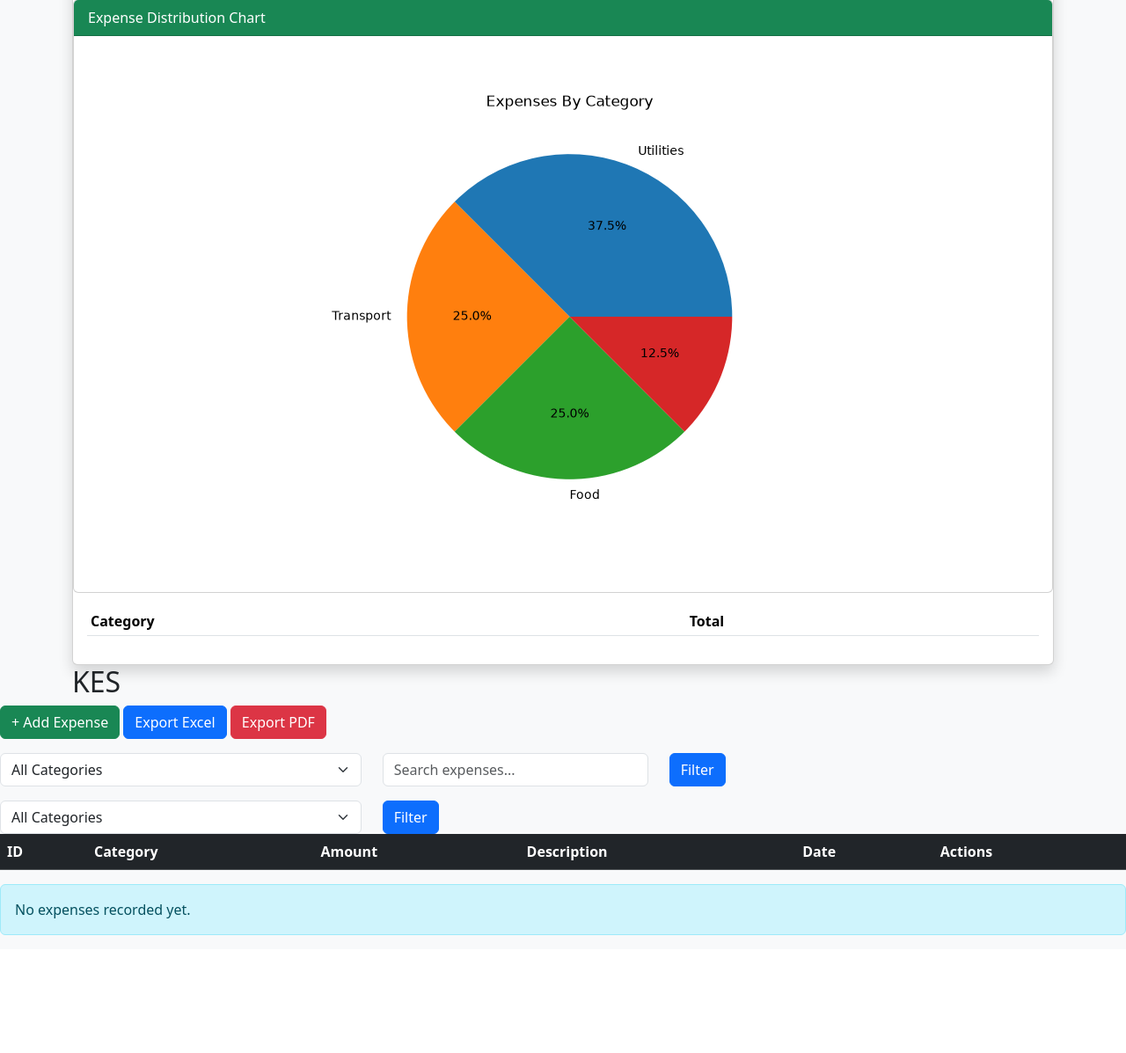
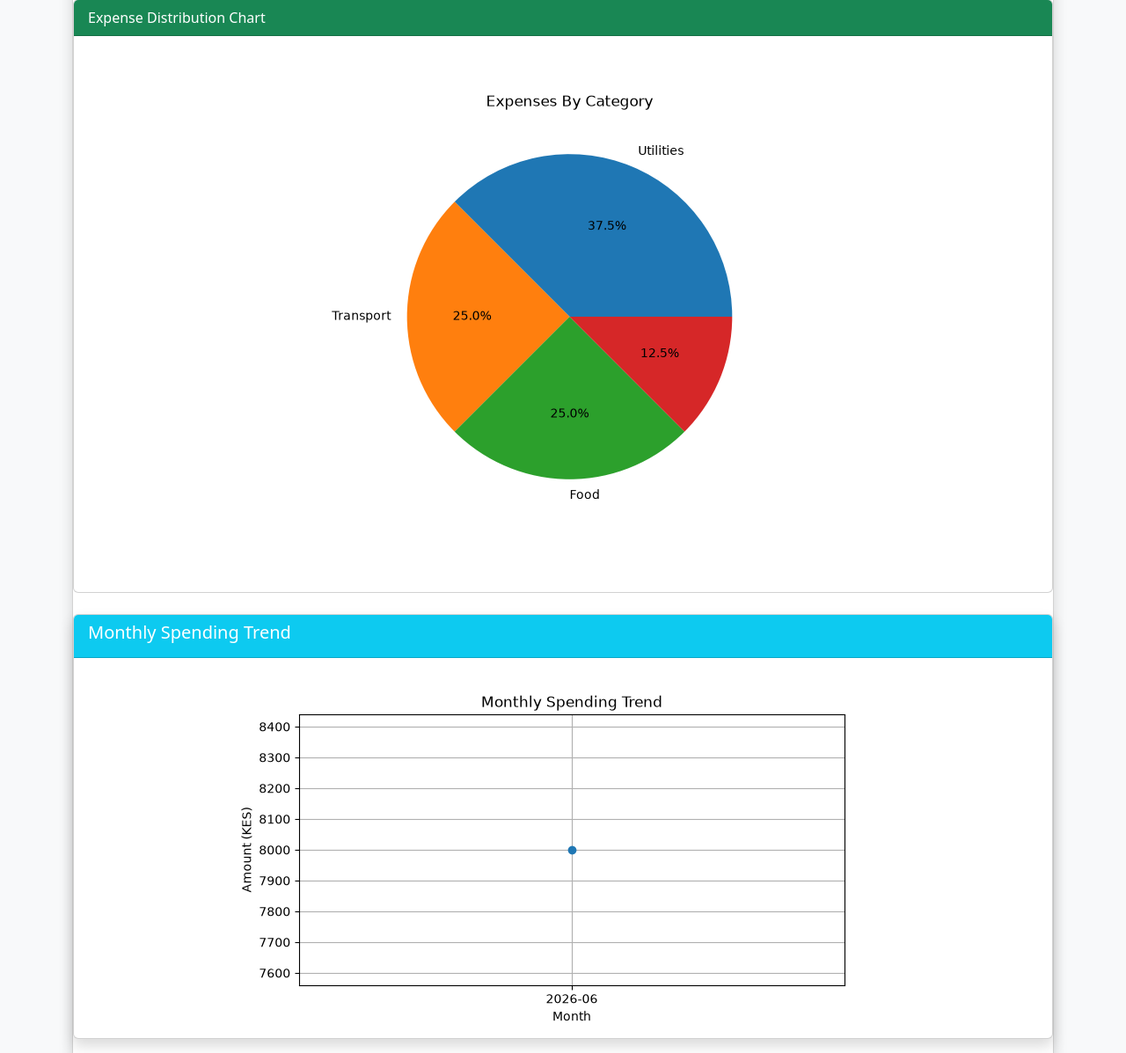
Before and after one commit to michaelmugeni/personal-expense-tracker, a Flask app: template templates/dashboard.html in a window 1280 px wide. Shown: the part 609-1806 px from the top of the page at 88% size. Before the commit the page ends 1672 px from the top, so only its background shows below. Run offline with Flask 3, Linux system fonts and the light colour scheme; the template is opened without the code that fills it, so the values that code supplies are empty.

Commit message:
monthly spending trend chart added

```diff
--- a/app.py
+++ b/app.py
@@ -207,6 +207,25 @@ def dashboard():
     """, (
         session['user_id'],
     )).fetchall()
+
+    monthly_totals = cursor.execute("""
+        SELECT
+            strftime('%Y-%m', expense_date) AS month,
+            SUM(amount) AS total
+        FROM expenses
+        WHERE user_id = ?
+        GROUP BY month
+        ORDER BY month
+    """, (
+        session['user_id'],
+    )).fetchall()
+    months = []
+    totals = []
+
+    for row in monthly_totals:
+       months.append(row['month'])
+       totals.append(float(row['total']))
+
         # GENERATE PIE CHART
 
     labels = []
@@ -243,6 +262,32 @@ def dashboard():
         plt.savefig(chart_path)
         plt.close()
 
+    # MONTHLY TREND CHART
+
+    if totals:
+
+        plt.figure(figsize=(8, 4))
+
+        plt.plot(
+            months,
+            totals,
+            marker='o'
+       )
+
+        plt.title("Monthly Spending Trend")
+        plt.xlabel("Month")
+        plt.ylabel("Amount (KES)")
+        plt.grid(True)
+
+        trend_chart_path = os.path.join(
+            'static',
+            'charts',
+            'monthly_trend.png'
+        )
+
+        plt.savefig(trend_chart_path)
+        plt.close()
+
 
 
     conn.close()
@@ -252,6 +297,7 @@ def dashboard():
         total_records=total_records,
         highest_expense=highest_expense,
         total_categories=total_categories,
+        monthly_totals=monthly_totals,
         expenses=expenses,
         username=session['username'],
         total_expenses=total_expenses,
--- a/templates/dashboard.html
+++ b/templates/dashboard.html
@@ -106,6 +106,28 @@
     </div>
 
 </div>
+<div class="card mt-4 shadow">
+
+    <div class="card-header bg-info text-white">
+
+        <h5>
+            Monthly Spending Trend
+        </h5>
+
+    </div>
+
+    <div class="card-body text-center">
+
+        <img
+            src="{{ url_for('static', filename='charts/monthly_trend.png') }}"
+            class="img-fluid"
+            alt="Monthly Trend Chart"
+        >
+
+    </div>
+
+</div>
+
 
     <div class="card-body">
 
```
Also changed, not shown: static/charts/monthly_trend.png (added).
